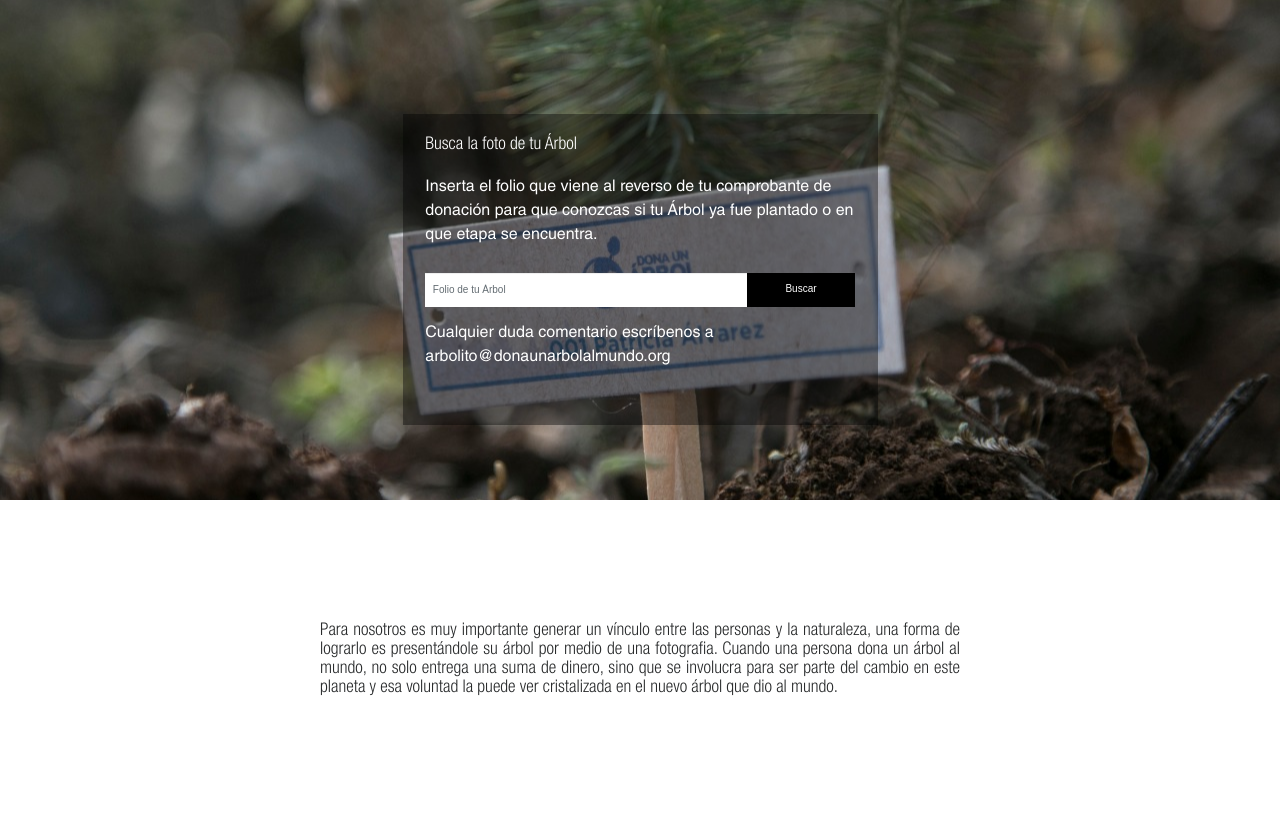
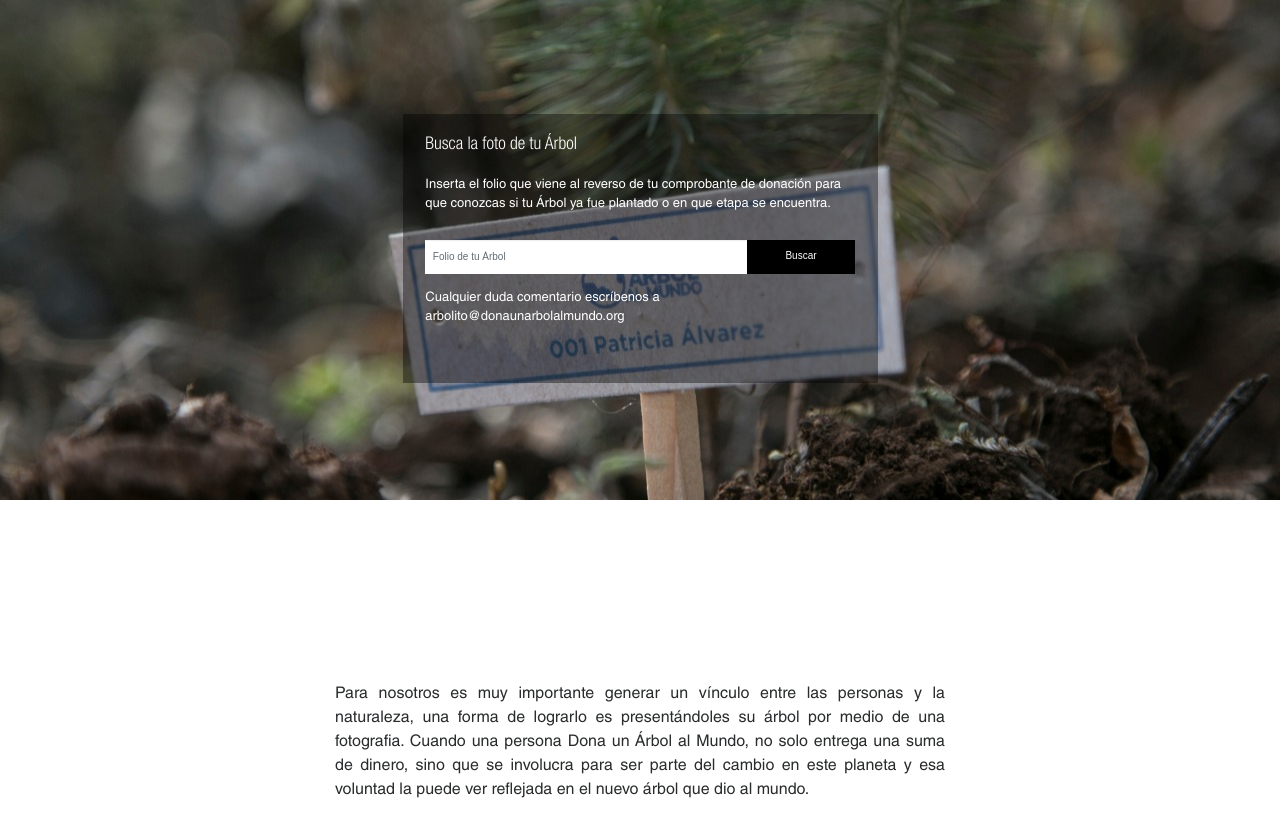
Before and after one commit to Alexalonsoq/Donaunarbol, a CodeIgniter app: page /Donaunarbol/home/arbolito in a window 1280 px wide. Shown: the part 137-952 px from the top of the page. Run offline with CodeIgniter, Linux system fonts and the light colour scheme; some libraries are stand-ins or nearby versions.

Commit message:
Fixed minor details tu arbolito

```diff
--- a/application/views/tuarbolito.php
+++ b/application/views/tuarbolito.php
@@ -13,9 +13,7 @@
 
 .header{
   max-width:100%;
-  /* max-height:auto; */
   heigh:auto;
-  /* display:block; */
   background: url('../img/patri.jpg');
   background-position: center;
   background-repeat: no-repeat;
@@ -125,13 +123,21 @@ input{
   padding:5% 0;
 }
 
+.tuArbolito p{
+  font-size:13px;
+}
+
+.tuArbolitoText p{
+  margin:30% 0;
+}
+
 
 </style>
 
 
 
 <div class= "header">
-    <div class="container ">
+    <div class="container tuArbolito">
         <div class="row justify-content-md-center ">
               <div class="col-md-5  arbol">
 
@@ -175,22 +181,18 @@ input{
 
 <!-- <img src="../img/patri.jpg" width="100%" height="800" class="img-responsive"> -->
 
-<div class="container-fluid">
-<div class="row justify-content-md-center">
-<div class="col-sm-6 align-items-start bigPadding"  >
- <p>
+<div class="container-fluid tuArbolitoText">
+    <div class="row justify-content-md-center">
+        <div class="col-sm-6 align-items-start"  >
 
-  <br><br>
-  <h3 class="text-justify">Para nosotros es  muy importante generar un vínculo  entre las personas y  la naturaleza, una  forma de lograrlo es presentándole su árbol
-  por  medio de una  fotografia. Cuando  una persona  dona un  árbol al
-  mundo, no  solo  entrega  una suma  de dinero,  sino que se involucra
-  para ser parte del cambio en este planeta y esa voluntad la puede ver
-  cristalizada en el nuevo árbol que dio al mundo.</h3> <br><br>
-  <br>
-  <br><br><br>
-</p>
-</div>
-</div>
+              <p class="text-justify">Para nosotros es  muy importante generar un vínculo  entre las personas y  la naturaleza, una  forma de lograrlo es presentándoles su árbol
+              por  medio de una  fotografia. Cuando  una persona  Dona un  Árbol al
+              Mundo, no  solo  entrega  una suma  de dinero,  sino que se involucra
+              para ser parte del cambio en este planeta y esa voluntad la puede ver
+              reflejada en el nuevo árbol que dio al mundo.</p>
+
+        </div>
+    </div>
 </div>
 
 <div class="row  no-gutters"  >
@@ -269,21 +271,6 @@ input{
 
 </div>
 
-
-
-
-
-
-
-
-
-
-
-
-
-
-
-
 <div class="container">
 
 
@@ -296,40 +283,8 @@ input{
 
 
 <div class="content clearfix">
-
-
-
   <img src="../img/brigada.jpg"  height="800" class="img-responsive">
-
-
 </div>
-
-
-
-
-
-
-  <!-- <div class="col-sm-6">
- <img src="../img/grafica.png" class="img-responsive">
-  </div>
-
-
- <div class="col-sm-6">
-  <br><br><br>
-  <h3>
-  SI AÚN NO HAS RECIBIDO TU ARBOLITO ESCRIBENOS A
-  contacto@portalsocial.mx Ó LLAMANOS AL 2228383691.</h3>
-  <br>
-
-  <h4>Por diversas razones puede que no te haya llegado; quizá aún  </h4>
-  <h4>no es plantado, o nuestro equipo no ha tomado la fotografia, o</h4>
-  <h4>quizá llegó a tu correo a la bandeja de no deseados y por ello</h4>
-  <h4>ello no lo has podido ver. Algunas de estas pueden ser las ra-</h4>
-  <h4>zones por eso te pedimos que nos contactes y nos envíes el</h4>
-  <h4>número de folio de tu arbolito.</h4>
-</div> -->
-
-
 
 <script src="http://code.jquery.com/jquery-3.3.1.min.js"></script>
 
```
